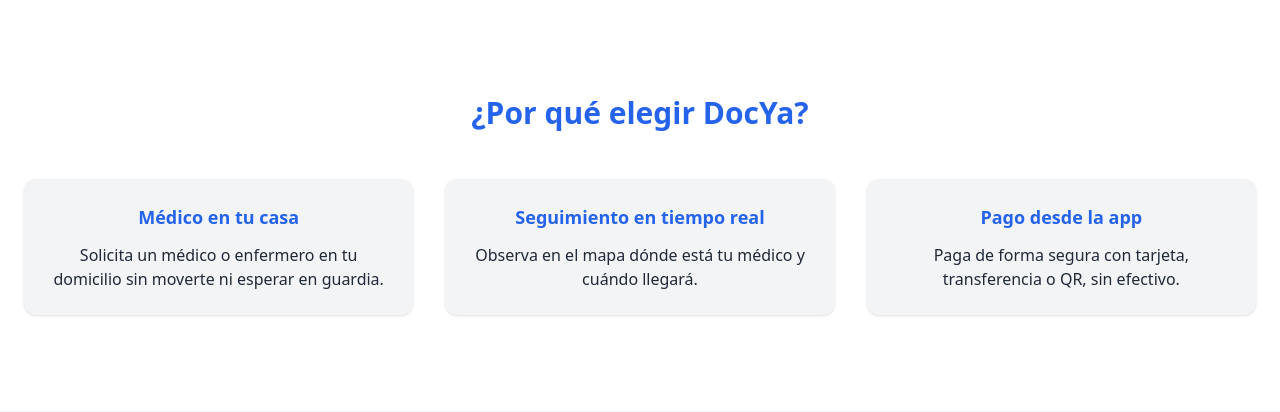
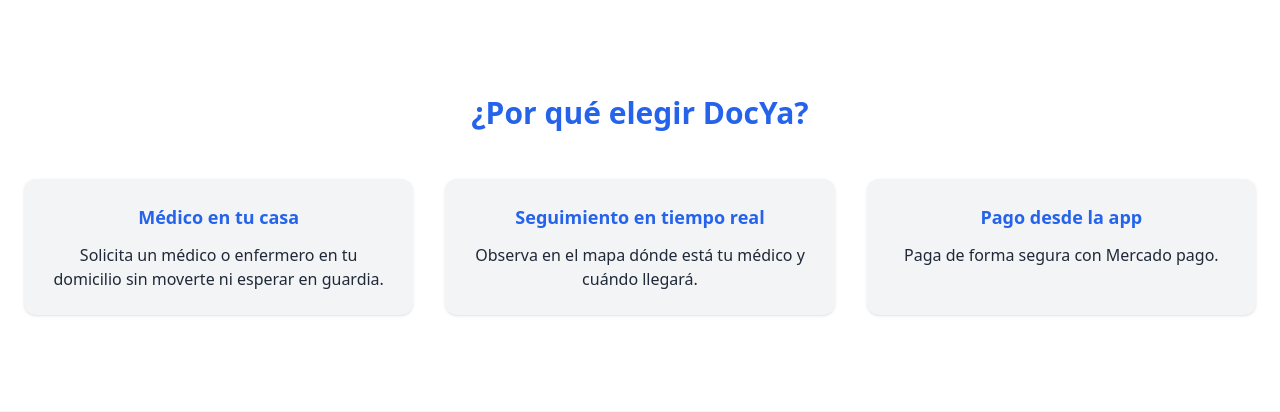
Before and after one commit to NahunMenem/DOCYA-RAILWAY, a FastAPI app: page /pacientes in a window 1280 px wide. Shown: the part 621-1033 px from the top of the page. Run offline with FastAPI, Linux system fonts and the light colour scheme; parts of the project's set-up code (start-up, migrations or seed data) failed here and were passed over; some libraries are stand-ins or nearby versions.

Commit message:
Update pacientes.html

```diff
--- a/templates/pacientes.html
+++ b/templates/pacientes.html
@@ -31,7 +31,7 @@
       </div>
       <div class="p-6 bg-gray-100 rounded-xl shadow hover:shadow-lg transition" data-aos="fade-up" data-aos-delay="200">
         <h3 class="font-bold text-lg mb-3 text-blue-600">Pago desde la app</h3>
-        <p>Paga de forma segura con tarjeta, transferencia o QR, sin efectivo.</p>
+        <p>Paga de forma segura con Mercado pago.</p>
       </div>
     </div>
   </div>
```
